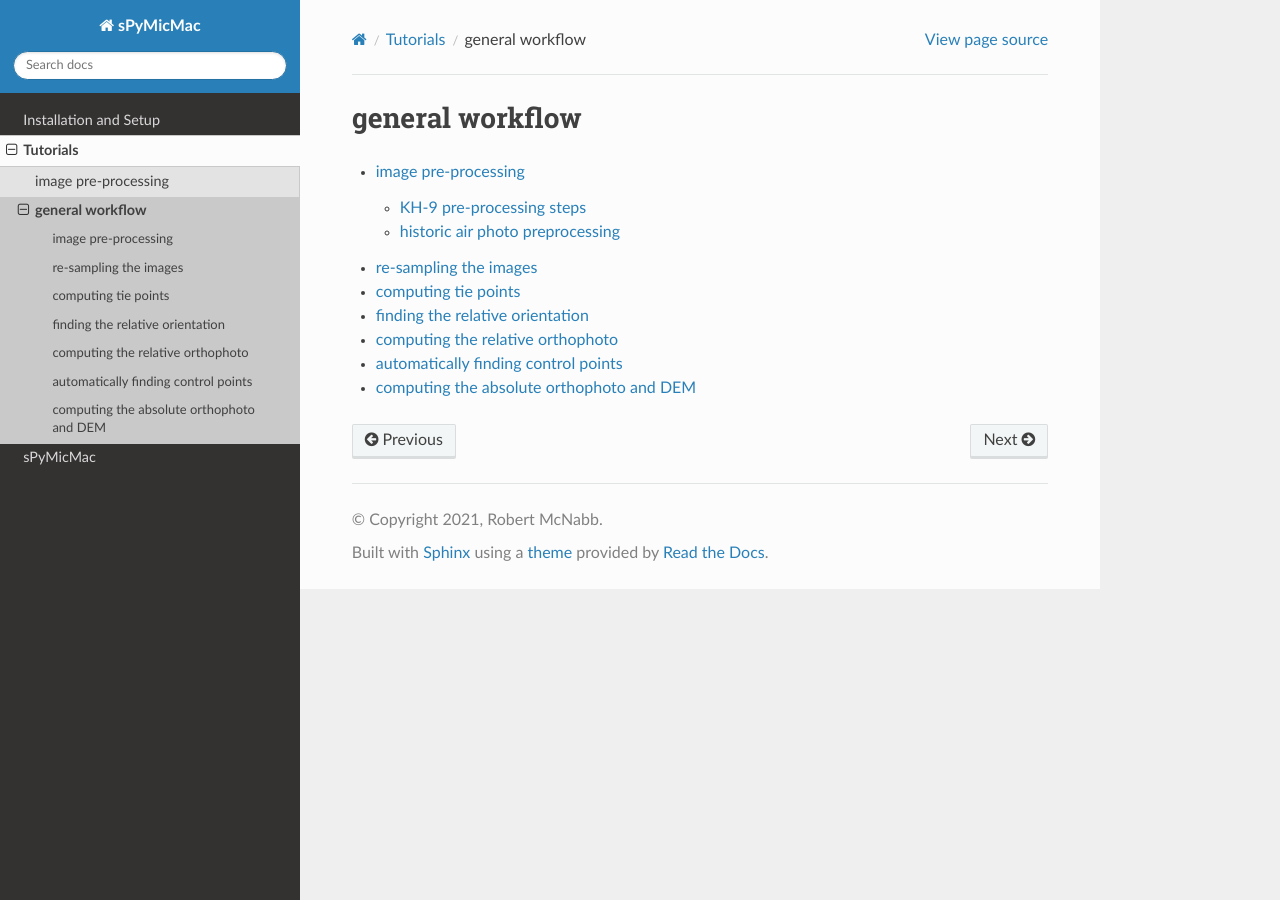
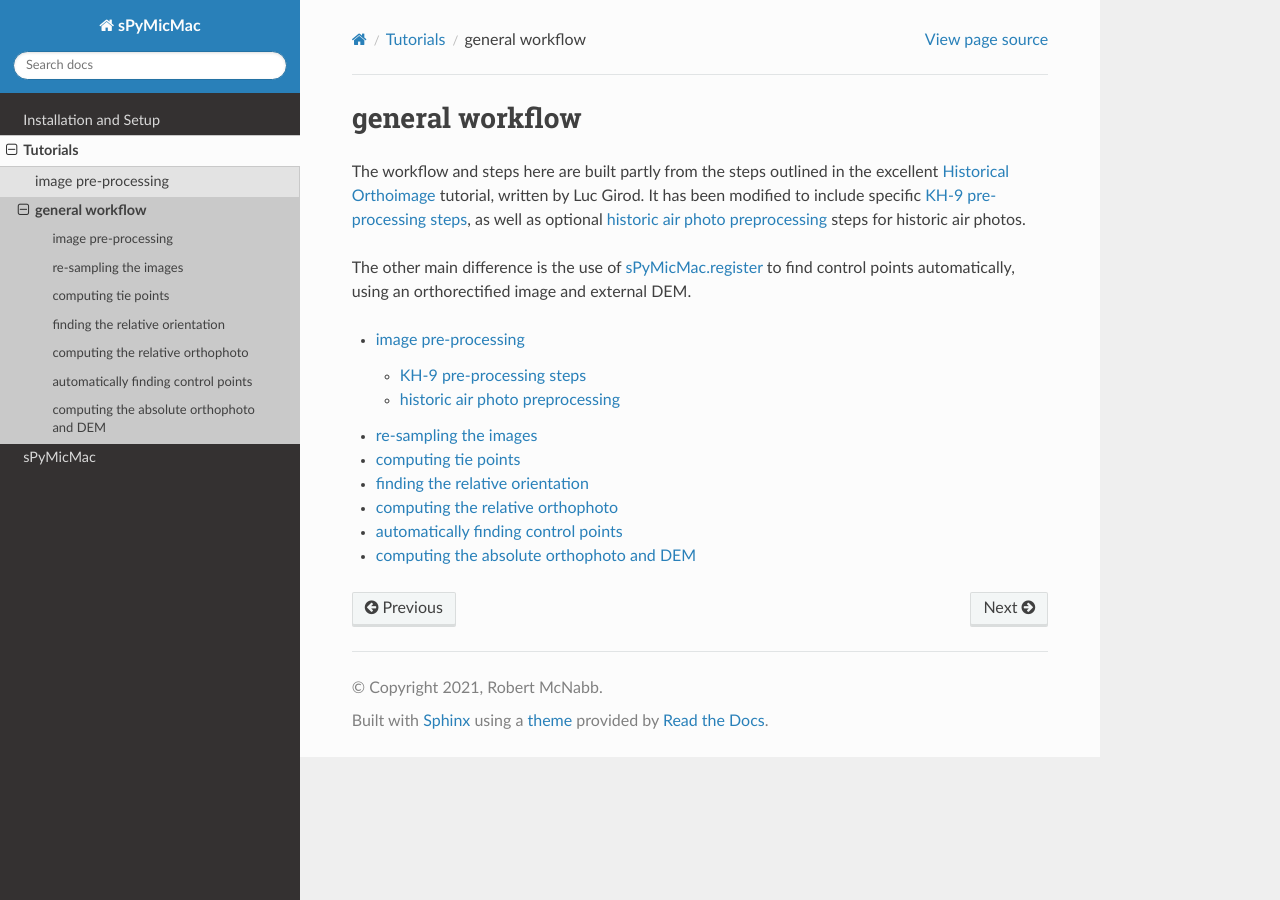
Before and after one commit to iamdonovan/spymicmac, a Sphinx documentation site: the page built from doc/tutorials/micmac_processing/index.rst, in a window 1280 px wide. Built offline with Sphinx 7.4.7 and the Read the Docs theme 2.0.0, drawn with Linux system fonts in a browser that asks for light colours.

Commit message:
add description for the different tutorials

```diff
--- a/doc/tutorials/micmac_processing/index.rst
+++ b/doc/tutorials/micmac_processing/index.rst
@@ -1,5 +1,13 @@
 general workflow
 =======================
+
+The workflow and steps here are built partly from the steps outlined in the excellent
+`Historical Orthoimage <https://micmac.ensg.eu/index.php/Historical_Orthoimage>`_ tutorial, written by Luc Girod. It
+has been modified to include specific :doc:`../preprocessing/kh9_preprocessing`,
+as well as optional :doc:`../preprocessing/image_preprocessing` steps for historic air photos.
+
+The other main difference is the use of :doc:`../../sPyMicMac/modules/register` to find control points automatically,
+using an orthorectified image and external DEM.
 
 .. toctree::
    :maxdepth: 2
```
